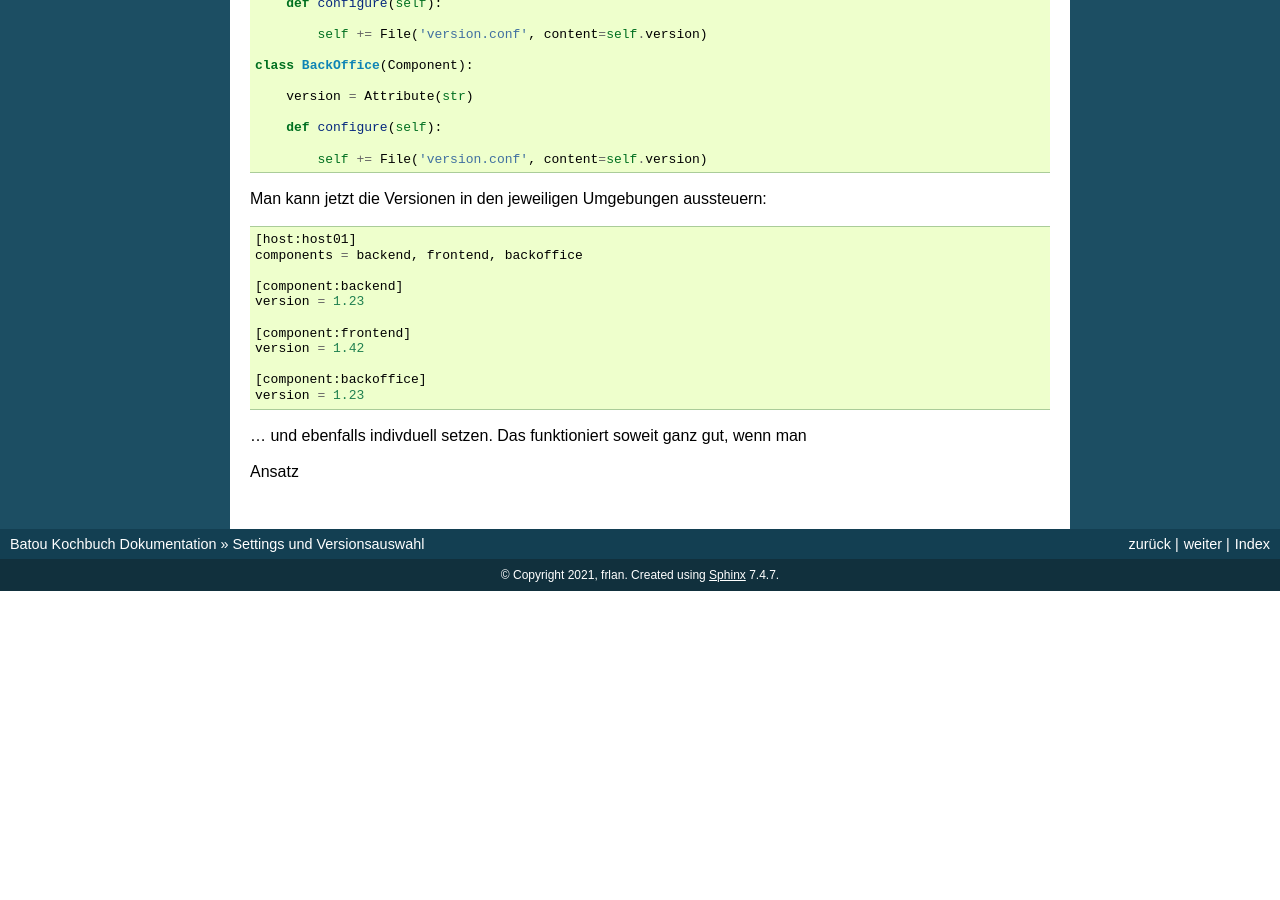
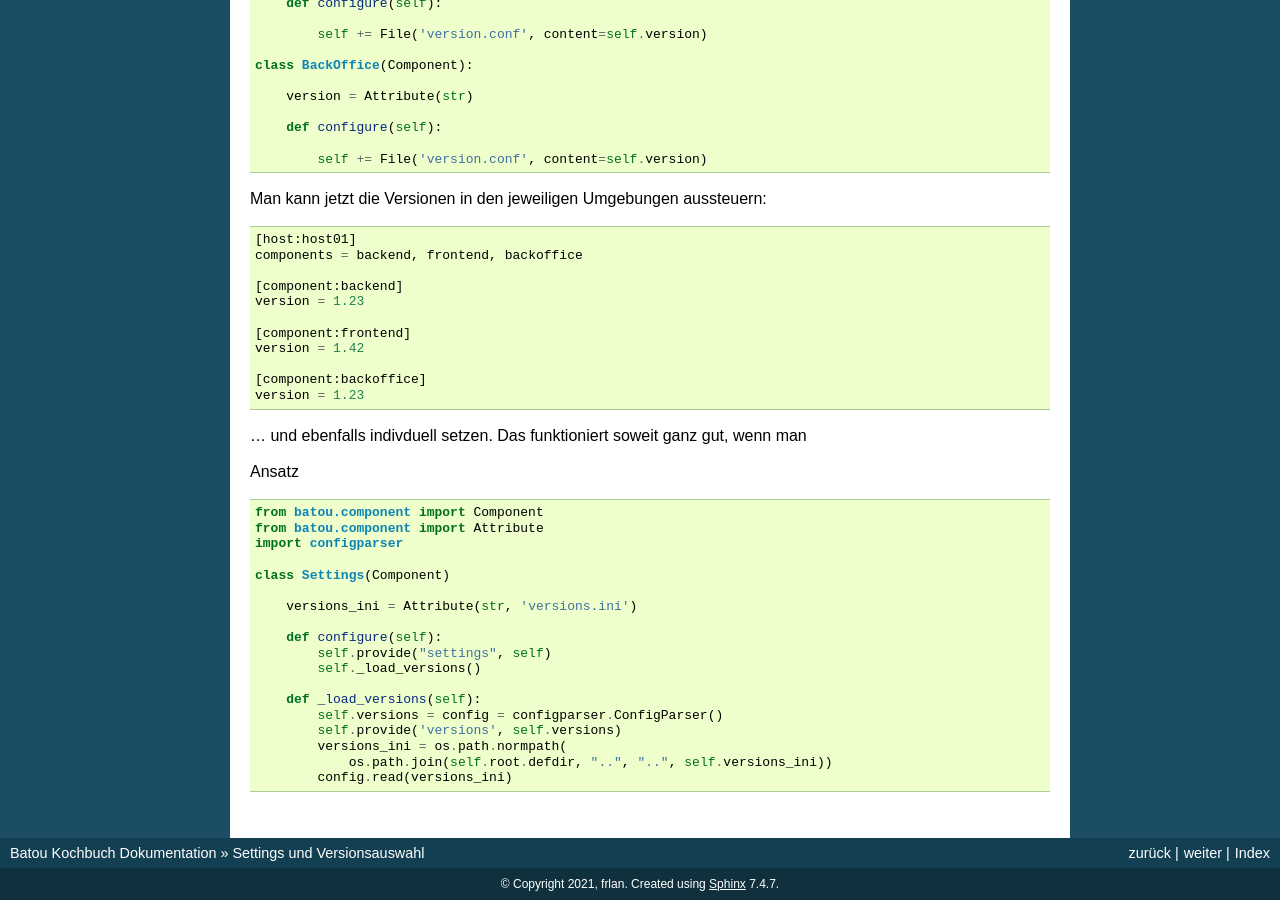
Before and after one commit to frlan/batou-cookbook, a Sphinx documentation site: the page built from source/anleitungen/erweitert/settings.rst, in a window 1280 px wide and 900 px high, scrolled down 1165 px. Built offline with Sphinx 7.4.7, drawn with Linux system fonts in a browser that asks for light colours; before the commit the page ends 1756 px from its top, so only the background shows below that.

Commit message:
Add dummy for centralized versions.ini

```diff
--- a/source/anleitungen/erweitert/settings.rst
+++ b/source/anleitungen/erweitert/settings.rst
@@ -96,3 +96,24 @@ Man kann jetzt die Versionen in den jeweiligen Umgebungen aussteuern:
 ... und ebenfalls indivduell setzen. Das funktioniert soweit ganz gut, wenn man
 
 Ansatz
+
+.. code-block:: python
+
+    from batou.component import Component
+    from batou.component import Attribute
+    import configparser
+
+    class Settings(Component)
+
+        versions_ini = Attribute(str, 'versions.ini')
+
+        def configure(self):
+            self.provide("settings", self)
+            self._load_versions()
+
+        def _load_versions(self):
+            self.versions = config = configparser.ConfigParser()
+            self.provide('versions', self.versions)
+            versions_ini = os.path.normpath(
+                os.path.join(self.root.defdir, "..", "..", self.versions_ini))
+            config.read(versions_ini)
```
